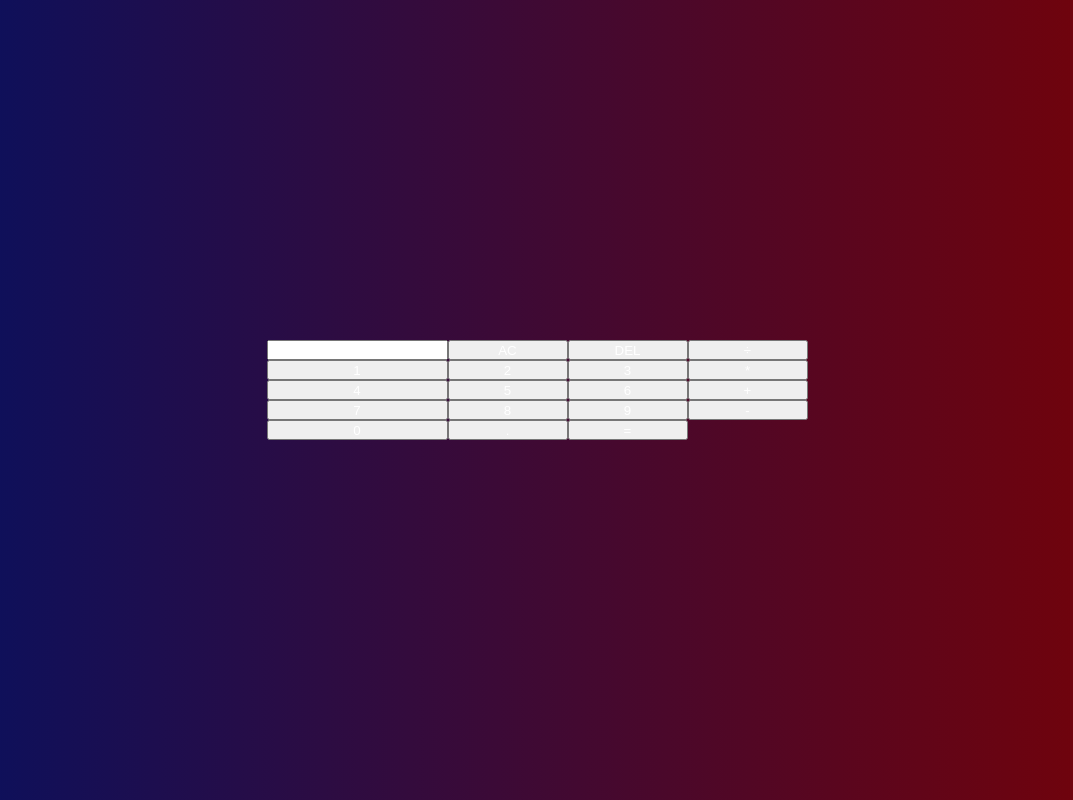
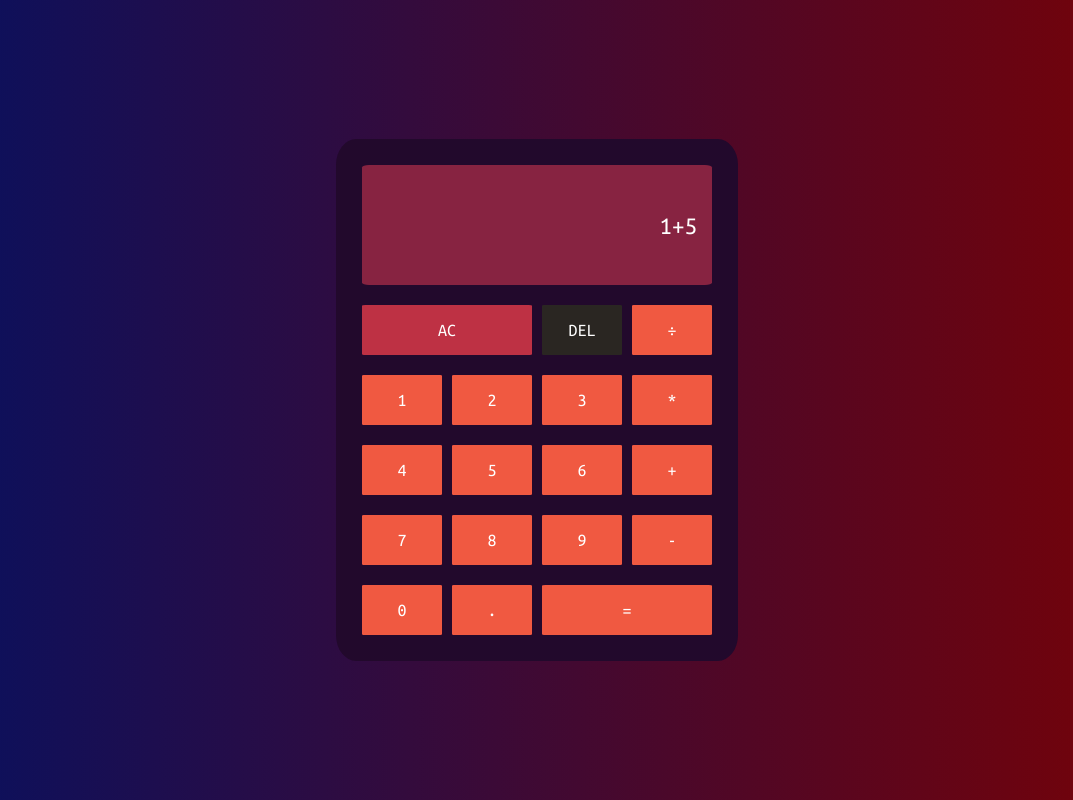
Before and after one commit to Tamalckb531/Calculator_JS, a plain HTML site: page index.html in a window 1280 px wide. Shown: the whole page, without its empty margins (103-1176 px from the left). Drawn offline with Linux system fonts and the light colour scheme; a web font is replaced by a local one.

Commit message:
completed the UI

```diff
--- a/index.html
+++ b/index.html
@@ -5,12 +5,18 @@
     <meta name="viewport" content="width=device-width, initial-scale=1.0" />
     <title>Document</title>
     <link rel="stylesheet" href="style.css" />
+    <link rel="preconnect" href="https://fonts.googleapis.com" />
+    <link rel="preconnect" href="https://fonts.gstatic.com" crossorigin />
+    <link
+      href="https://fonts.googleapis.com/css2?family=Hepta+Slab:wght@500&family=Playpen+Sans&family=Ubuntu+Mono&display=swap"
+      rel="stylesheet"
+    />
   </head>
   <body>
     <div class="calculator-grid">
-      <input type="text" id="display" readonly />
-      <button class="span-two">AC</button>
-      <button>DEL</button>
+      <input type="text" id="display" readonly value="1+5" />
+      <button class="span-two danger">AC</button>
+      <button class="delete">DEL</button>
       <button>÷</button>
       <button>1</button>
       <button>2</button>
--- a/style.css
+++ b/style.css
@@ -1,32 +1,95 @@
-:root{
-    --black : #22092C;
-    --maroon : #872341;
-    --red : #BE3144;
-    --orange : #F05941;
+:root {
+  --black: #22092c;
+  --maroon: #872341;
+  --red: #be3144;
+  --orange: #f05941;
 }
 
-*{
+* {
   margin: 0;
   padding: 0;
   box-sizing: border-box;
   color: white;
+  font-family: 'Hepta Slab', serif;
+  font-family: 'Playpen Sans', cursive;
+  font-family: 'Ubuntu Mono', monospace;
 }
 
-
-body{
+body {
   height: 100vh;
   width: 100vw;
   background: #780206;
   background: -webkit-linear-gradient(to right, #061161, #780206);
   background: linear-gradient(to right, #061161, #780206);
   display: flex;
-    justify-content: center;  /* Center horizontally */
+  justify-content: center; /* Center horizontally */
   align-items: center;
   flex-direction: column;
 }
 
-.calculator-grid{
+.calculator-grid {
   display: grid;
-    grid-template-columns: repeat(4, minmax(120px, auto));
-    grid-template-rows: repeat(6, minmax(20px, auto));
+  grid-template-columns: repeat(4, minmax(80px, auto));
+  grid-template-rows: repeat(6, minmax(45px, 60px));
+  gap: 10px;
+  background-color: var(--black);
+  padding: 2%;
+  border-radius: 5%;
 }
+
+#display {
+  grid-column-start: 1;
+  grid-column-end: 5;
+  grid-row-start: 1;
+  grid-row-end: 3;
+  height: 120px;
+  border: none;
+  border-radius: 2%;
+  background-color: var(--maroon);
+  padding: 15px;
+  font-size: 25px;
+  text-align: right;
+}
+.span-two {
+  grid-column-end: span 2;
+}
+
+.danger {
+  background-color: var(--red);
+}
+
+.danger:hover {
+  background-color: #780206;
+}
+
+.danger:active {
+  background-color: var(--black);
+}
+
+.delete {
+  background-color: hsl(30, 10%, 15%);
+}
+
+.delete:hover {
+  background-color: hsl(30, 5%, 10%);
+}
+
+.delete:active {
+  background-color: var(--black);
+}
+
+button {
+  height: 50px;
+  background-color: var(--orange);
+  border-radius: 2%;
+  border: none;
+  font-size: 18px;
+}
+
+button:hover {
+  background-color: orangered;
+}
+
+button:active {
+  background-color: var(--black);
+}
```
Lines whose indentation alone changed are shown as unchanged.
